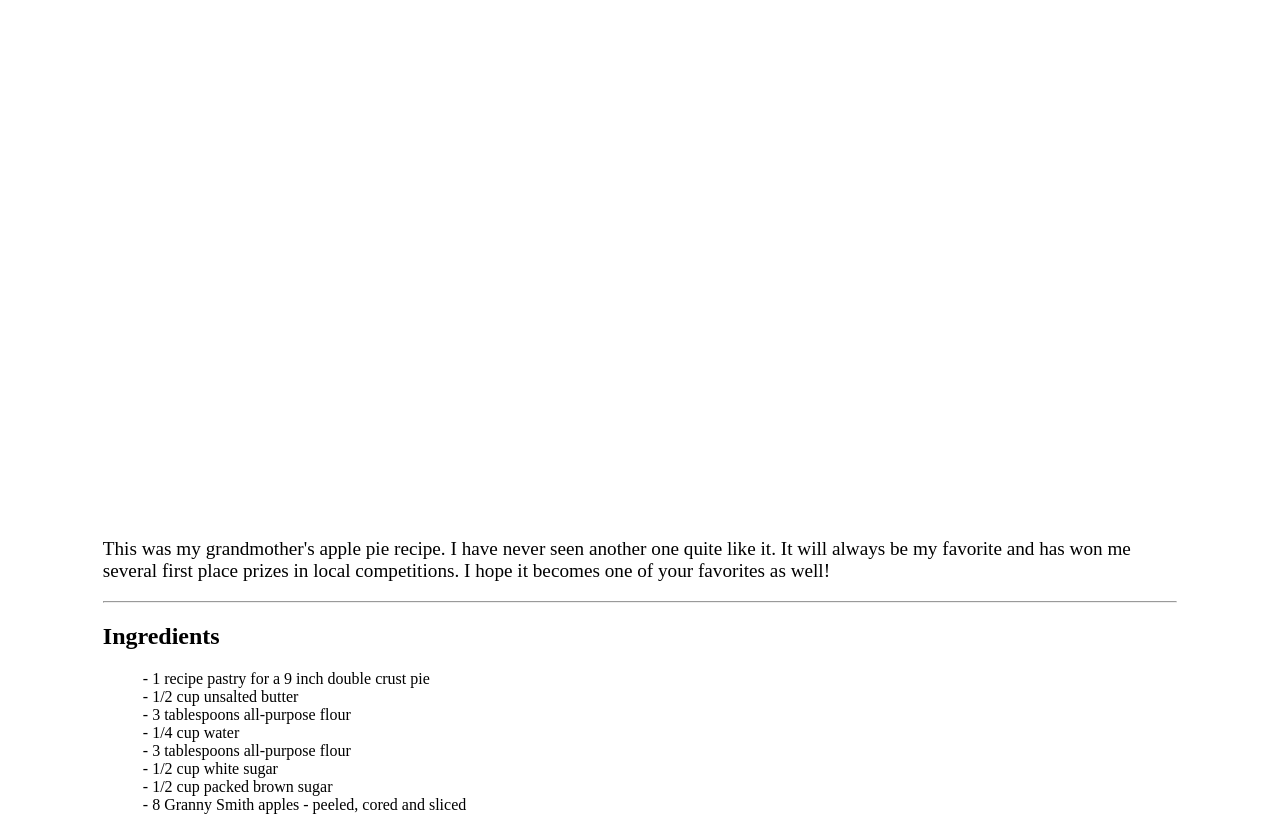
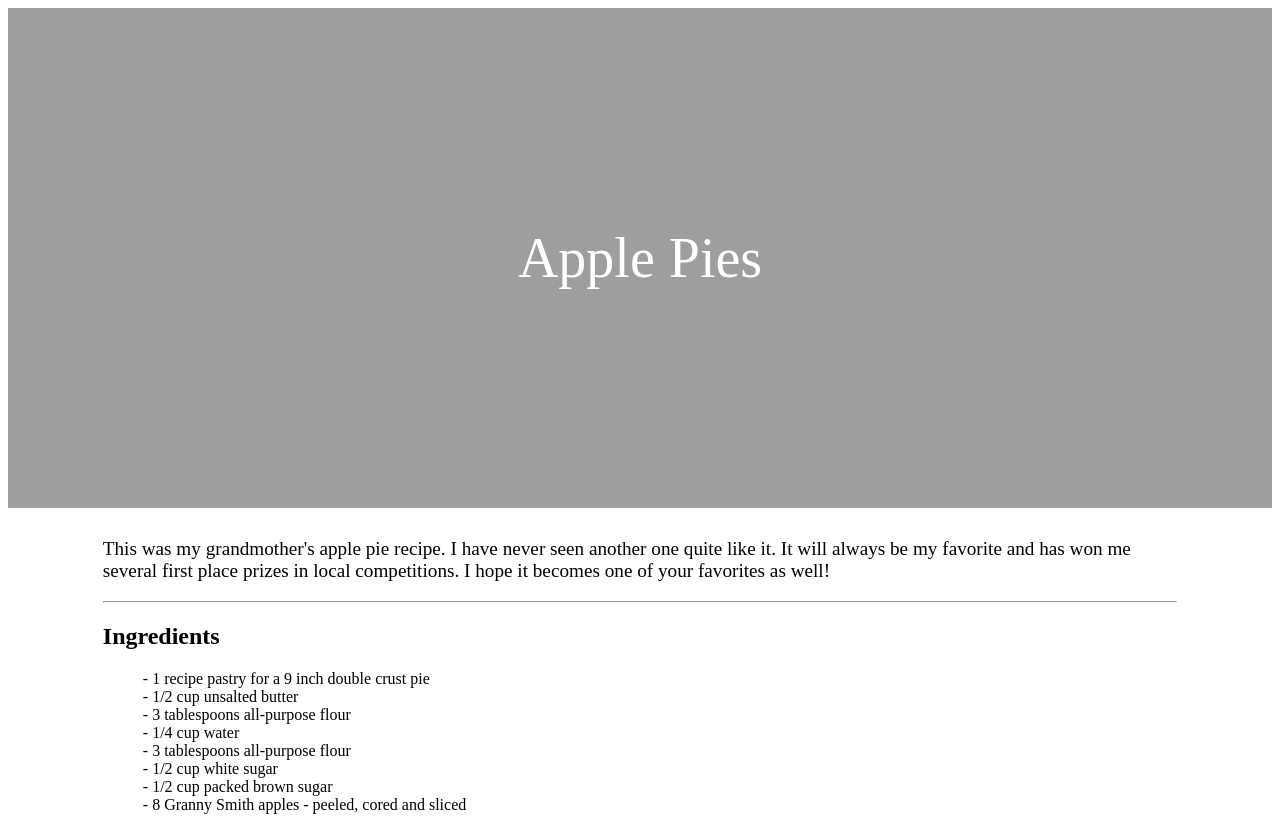
Before and after one commit to Cleverttech/recipes, a plain HTML site: page apple-pie/index.html in a window 1280 px wide. Shown: the top 817 px of the page. Drawn offline with Linux system fonts and the light colour scheme; the site is published under a folder, as on GitHub Pages, so addresses that start at the root find nothing.

Commit message:
adjust file path to images

```diff
--- a/apple-pie/style.css
+++ b/apple-pie/style.css
@@ -1,6 +1,6 @@
 #apple-bg {
   height: 500px;
-  background-image: url("/apple-pie/images/apple-pie.jpg");
+  background-image: url("../apple-pie/images/apple-pie.jpg");
   background-size: 100%;
   background-position: center;
   background-repeat: no-repeat;
```
